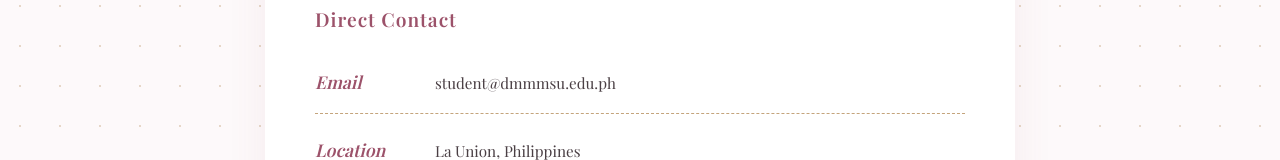
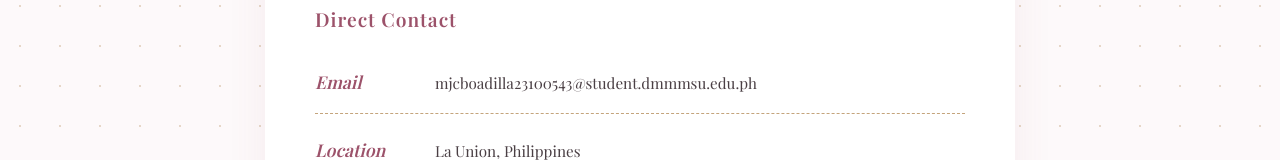
Before and after one commit to czhannie/Maerose_Profile, a React (Vite) app: page / in a window 1280 px wide. Shown: the part 3014-3174 px from the top of the page. Built offline with nearby package versions, Linux system fonts and the light colour scheme; a web font is replaced by a local one.

Commit message:
Update email and contact number in profile

```diff
--- a/src/App.jsx
+++ b/src/App.jsx
@@ -177,7 +177,7 @@ function App() {
 
         <h3 className="contact-subtitle">Direct Contact</h3>
         <ul className="contact-list">
-          <li><strong>Email</strong> <span>student@dmmmsu.edu.ph</span></li>
+          <li><strong>Email</strong> <span>mjcboadilla23100543@student.dmmmsu.edu.ph</span></li>
           <li><strong>Location</strong> <span>La Union, Philippines</span></li>
           <li><strong>Contact No.</strong> <span>+63 912 345 6789</span></li>
         </ul>
```
